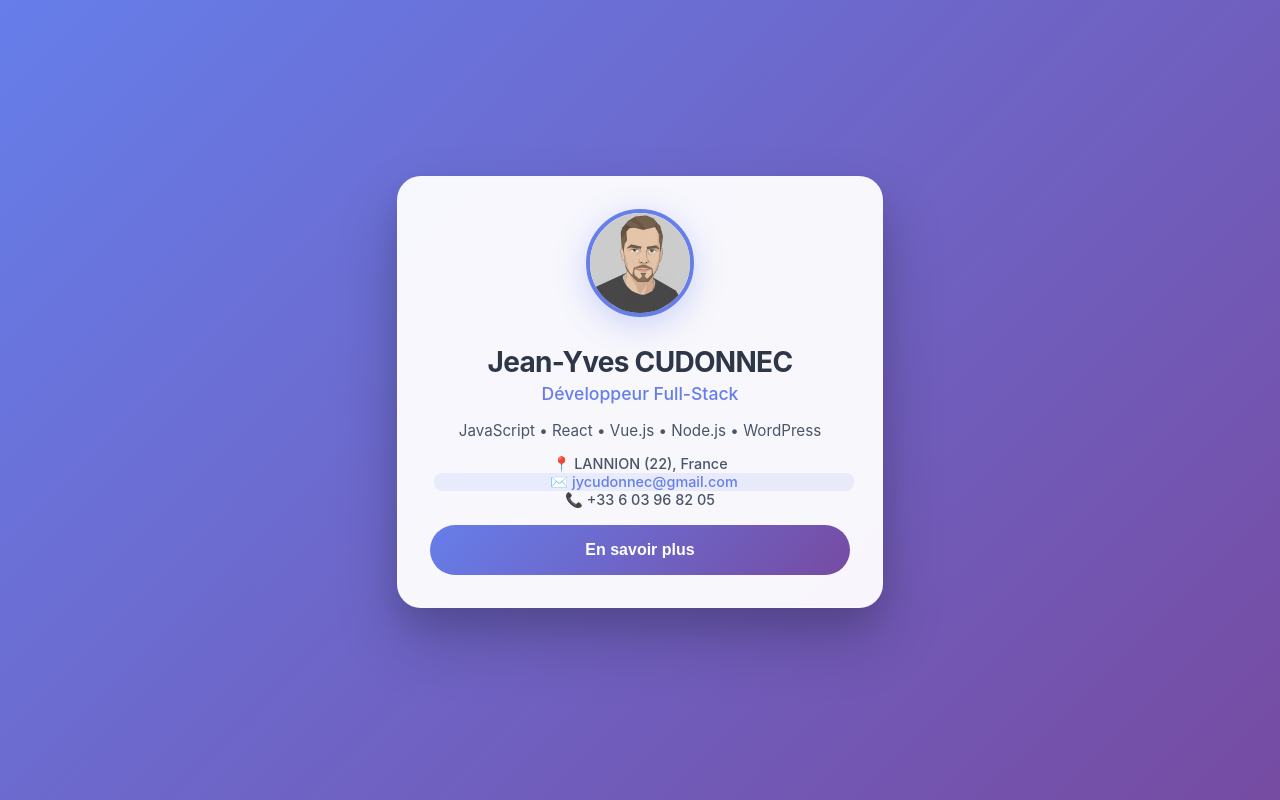
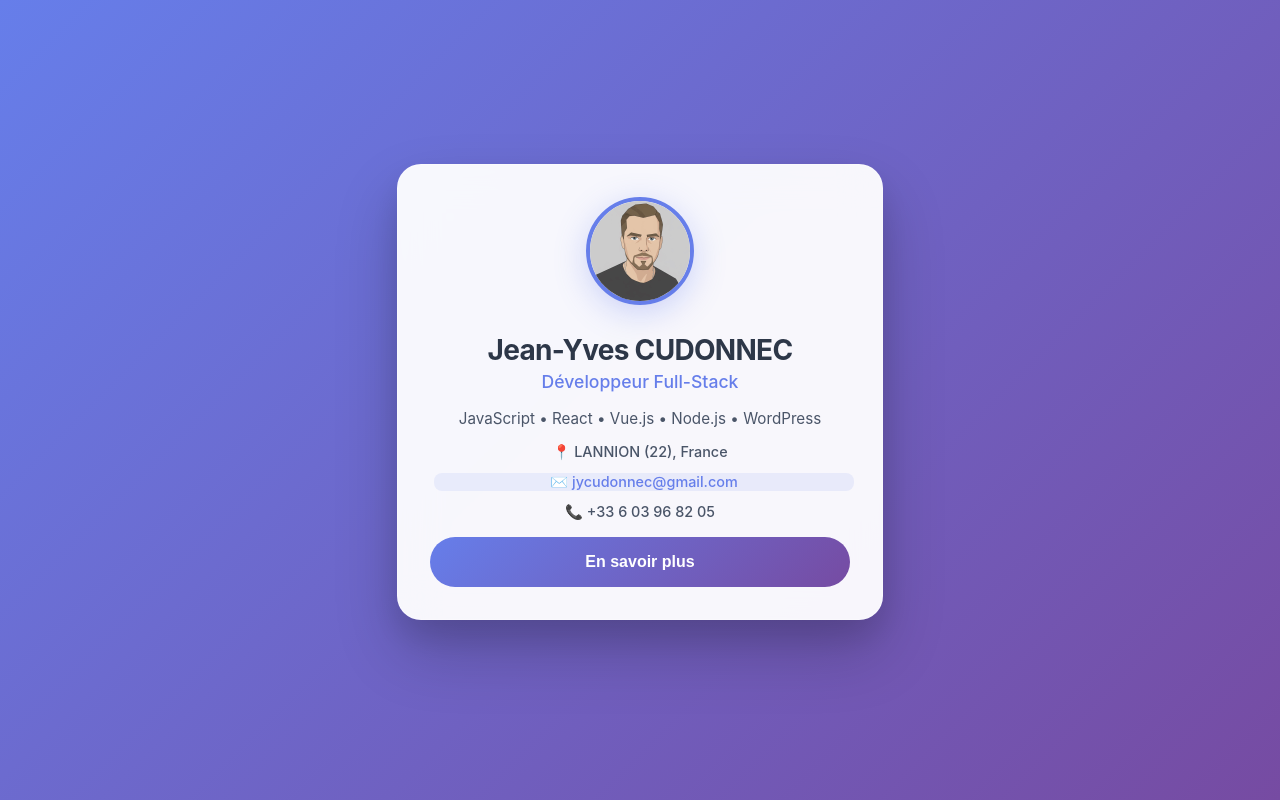
Before and after one commit to JYCudonnec/portfolio, a SvelteKit app: page / in a window 1280 px wide. In both pictures the pointer is over the link 640 px from the left and 489 px from the top of the page. Built offline with nearby package versions, Linux system fonts and the light colour scheme.

Commit message:
adding margin to card element

```diff
--- a/src/routes/+page.svelte
+++ b/src/routes/+page.svelte
@@ -735,9 +735,10 @@
 		transition: all 0.2s ease;
 		padding: 0rem;
 		border-radius: 8px;
-	}
-
-	.profile-info-item:hover {
+		margin-top: 0.75rem;
+	}
+
+	a.profile-info-item:hover {
 		background: rgba(102, 126, 234, 0.1);
 		color: #667eea;
 		transform: translateX(4px);
```
